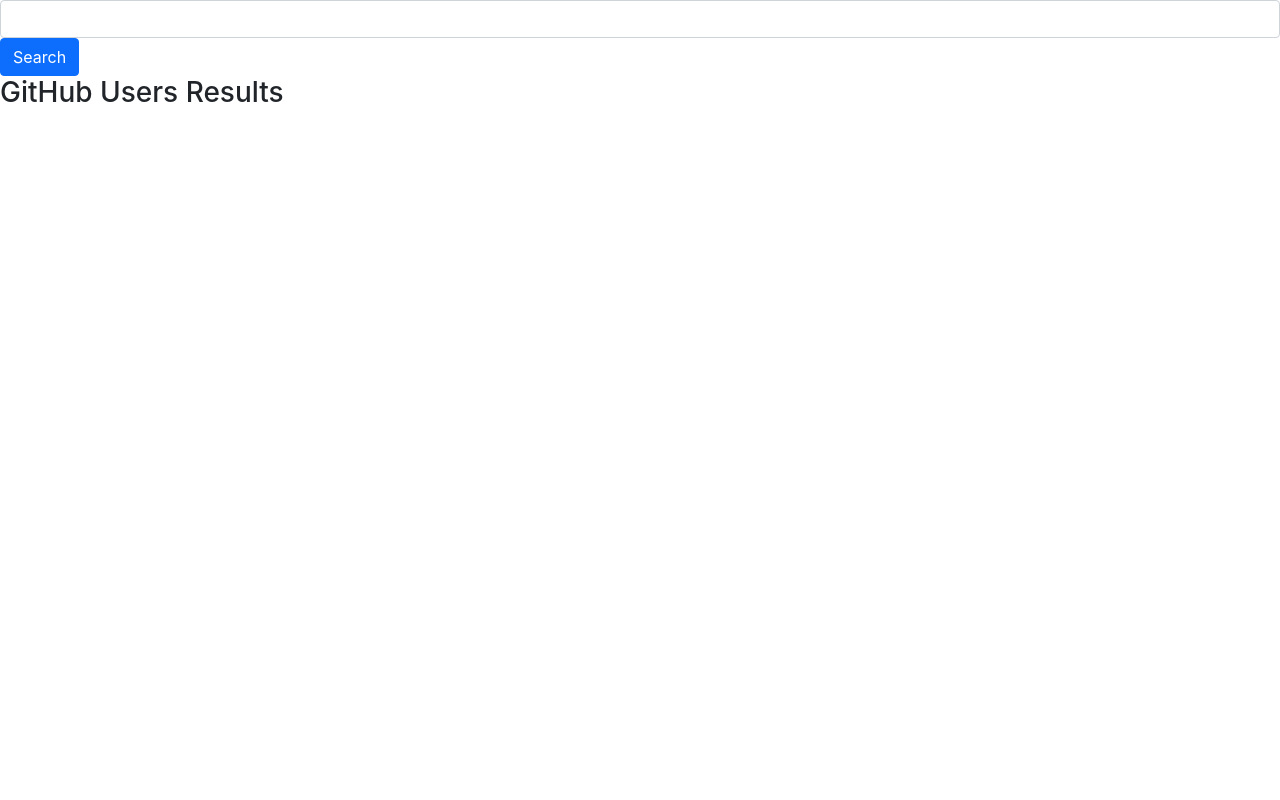
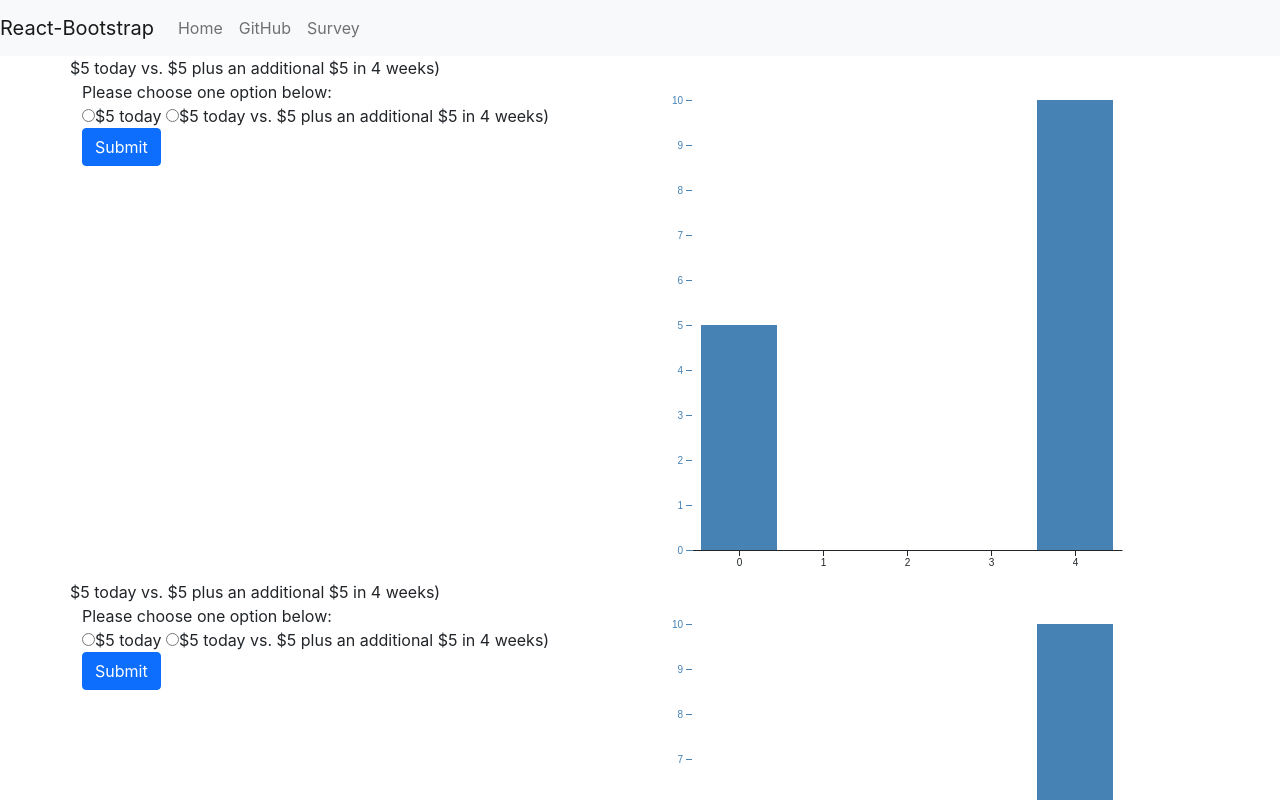
Before and after one commit to yahelnachum/vizsurvey, a React (Create React App) app: page /survey in a window 1280 px wide. Shown: the top 800 px of the page. Built offline with nearby package versions, Linux system fonts and the light colour scheme.

Commit message:
Basic page layout working with Survey component
The basic layout is in place with react bootstrap grid layout.  I refactored the MELForm and BarChart into a Survey component and integrated react bootstrap header.

```diff
--- a/package.json
+++ b/package.json
@@ -16,6 +16,7 @@
     "react-dom": "^17.0.2",
     "react-icons": "^4.2.0",
     "react-loading": "^2.0.3",
+    "react-router-dom": "^5.3.0",
     "react-scripts": "4.0.3",
     "web-vitals": "^1.1.2"
   },
--- a/src/App.js
+++ b/src/App.js
@@ -1,7 +1,10 @@
 import React, { Component } from "react";
+import { BrowserRouter, Route, Switch } from "react-router-dom";
+import { Nav, Navbar } from "react-bootstrap";
 import "./App.css";
 import BarChart from "./components/BarChart";
 import MELForm from "./components/MELForm";
+import Survey from "./components/Survey";
 import GitHub from "./GitHub";
 
 // class App extends Component {
@@ -23,10 +26,51 @@ class App extends Component {
   render() {
     return (
       <div>
-        <GitHub />
+        <Header />
+        <Survey />
       </div>
     );
   }
 }
 
 export default App;
+
+class Header extends Component {
+  render() {
+    return (
+      <BrowserRouter>
+        <div>
+          <Navbar bg="light" expand="lg">
+            <Navbar.Brand href="#home">React-Bootstrap</Navbar.Brand>
+            <Navbar.Toggle aria-controls="basic-navbar-nav" />
+            <Navbar.Collapse id="basic-navbar-nav">
+              <Nav className="mr-auto">
+                <Nav.Link href="/">Home</Nav.Link>
+                <Nav.Link href="/github">GitHub</Nav.Link>
+                <Nav.Link href="/survey">Survey</Nav.Link>
+              </Nav>
+            </Navbar.Collapse>
+          </Navbar>
+          <Switch>
+            <Route path="/github/user/:login/:id" component={GitHub} />
+            <Route exact path="/" component={Home} />
+            <Route exact path="/survey" component={Survey} />
+            <Route exact path="/*" component={NotFound} />
+          </Switch>
+        </div>
+      </BrowserRouter>
+    );
+  }
+}
+
+class Home extends Component {
+  render() {
+    return <div>Home</div>;
+  }
+}
+
+class NotFound extends Component {
+  render() {
+    return <div>Not Found</div>;
+  }
+}
--- a/src/components/BarChart.js
+++ b/src/components/BarChart.js
@@ -2,7 +2,26 @@ import { useD3 } from "../hooks/useD3";
 import React from "react";
 import * as d3 from "d3";
 
-function BarChart({ data }) {
+function BarChart(props) {
+  const { question } = props;
+  const array = Array(question.laterTime - question.soonerTime + 1)
+    .fill()
+    .map((_, idx) => question.soonerTime + idx);
+
+  const data = array.map((d) => {
+    if (d == question.soonerTime) {
+      return { time: question.soonerTime, amount: question.soonerAmount };
+    } else if (d == question.laterTime) {
+      return { time: question.laterTime, amount: question.laterAmount };
+    } else {
+      return { time: d, amount: 0 };
+    }
+  });
+
+  // const data = [
+  //   { time: question.soonerTime, amount: question.soonerAmount },
+  //   { time: question.laterAmount, amount: question.laterAmount },
+  // ];
   const ref = useD3(
     (svg) => {
       const height = 500;
@@ -11,13 +30,13 @@ function BarChart({ data }) {
 
       const x = d3
         .scaleBand()
-        .domain(data.map((d) => d.year))
+        .domain(data.map((d) => d.time))
         .rangeRound([margin.left, width - margin.right])
         .padding(0.1);
 
       const y1 = d3
         .scaleLinear()
-        .domain([0, d3.max(data, (d) => d.sales)])
+        .domain([0, d3.max(data, (d) => d.amount)])
         .rangeRound([height - margin.bottom, margin.top]);
 
       const xAxis = (g) =>
@@ -58,10 +77,10 @@ function BarChart({ data }) {
         .data(data)
         .join("rect")
         .attr("class", "bar")
-        .attr("x", (d) => x(d.year))
+        .attr("x", (d) => x(d.time))
         .attr("width", x.bandwidth())
-        .attr("y", (d) => y1(d.sales))
-        .attr("height", (d) => y1(0) - y1(d.sales));
+        .attr("y", (d) => y1(d.amount))
+        .attr("height", (d) => y1(0) - y1(d.amount));
     },
     [data.length]
   );
--- a/src/components/MELForm.js
+++ b/src/components/MELForm.js
@@ -5,6 +5,13 @@ import { Button } from "react-bootstrap";
 class MELForm extends Component {
   constructor(props) {
     super(props);
+
+    const { question } = props;
+    this.state = {
+      questionText: question.questionText,
+      optionSooner: question.optionSooner,
+      optionLater: question.optionLater,
+    };
   }
 
   render() {
@@ -31,17 +38,21 @@ class MELForm extends Component {
             <Form>
               <div role="group" aria-labelledby="my-radio-group">
                 <label>
-                  <Field type="radio" name="choice" value="$5 now" />
-                  $5 now
+                  <Field
+                    type="radio"
+                    name="choice"
+                    value="{this.state.optionSooner}"
+                  />
+                  {this.state.optionSooner}
                 </label>
                 &nbsp;
                 <label>
                   <Field
                     type="radio"
                     name="choice"
-                    value="$10 two weeks from now"
+                    value="{this.state.optionLater}"
                   />
-                  $10 two weeks from now
+                  {this.state.questionText}
                 </label>
                 <span style={{ color: "red", fontWeight: "bold" }}>
                   <ErrorMessage name="choice" component="div" />
--- /dev/null
+++ b/src/components/Survey.js
@@ -0,0 +1,80 @@
+import React, { Component } from "react";
+import { Col, Container, Row, Media } from "react-bootstrap";
+import MELForm from "./MELForm";
+import BarChart from "./BarChart";
+
+const questions = [
+  {
+    questionText: "$5 today vs. $5 plus an additional $5 in 4 weeks)",
+    optionSooner: "$5 today",
+    soonerAmount: 5,
+    soonerTime: 0,
+    optionLater: "$5 plus an additional $5 in 4 weeks",
+    laterAmount: 10,
+    laterTime: 4,
+  },
+  {
+    questionText: "$5 today vs. $5 plus an additional 100% in 4 weeks",
+    optionSooner: "$5 today",
+    soonerAmount: 5,
+    soonerTime: 0,
+    optionLater: "$5 plus an additional 100% in 4 weeks",
+    laterAmount: 10,
+    laterTime: 4,
+  },
+  {
+    questionText: "$5 today vs. $10 in 4 weeks)",
+    optionSooner: "$5 today",
+    soonerAmount: 5,
+    soonerTime: 0,
+    optionLater: "$10 in 4 weeks",
+    laterAmount: 10,
+    laterTime: 4,
+  },
+  {
+    questionText: "$5 today vs. $5 plus an additional $5 in 4 weeks",
+    optionSooner: "$5 today",
+    soonerAmount: 5,
+    soonerTime: 0,
+    optionLater: "$5 plus an additional $5 in 4 weeks",
+    laterAmount: 10,
+    laterTime: 4,
+  },
+  {
+    questionText: "$5 today vs. $5 plus an additional 100% in 4 weeks",
+    optionSooner: "$5 today",
+    soonerAmount: 5,
+    soonerTime: 0,
+    optionLater: "$5 plus an additional 100% in 4 weeks",
+    laterAmount: 10,
+    laterTime: 4,
+  },
+];
+
+class Survey extends Component {
+  question;
+
+  constructor(props) {
+    super(props);
+    this.question = questions[0];
+  }
+
+  render() {
+    return (
+      <Container>
+        <Row>{this.question.questionText}</Row>
+        <Row>
+          <Col>
+            Please choose one option below:
+            <MELForm question={this.question} />
+          </Col>
+          <Col>
+            <BarChart question={this.question} />
+          </Col>
+        </Row>
+      </Container>
+    );
+  }
+}
+
+export default Survey;
```
Also changed, not shown: .eslintrc.json, 1 other file (tests, documents, lock files or other folders).
